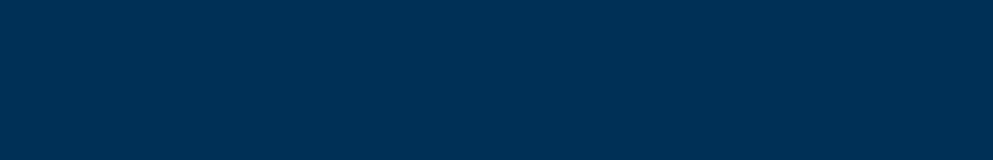
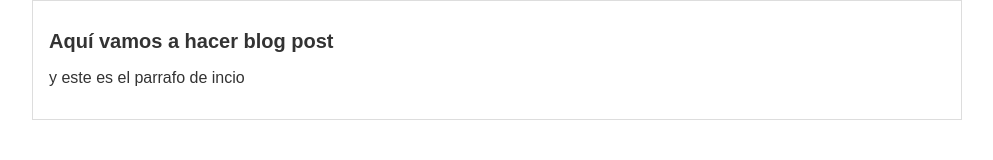
Before and after one commit to ArchiLuis48/hyperblog, a plain HTML site: page index.html in a window 1280 px wide. Shown: the whole page, without its empty margins (143-1136 px from the left). Drawn offline with Linux system fonts and the light colour scheme; files that its build step writes are made by us from their sources.

Commit message:
Commit al master dl blogpost en su versión mas reciente

```diff
--- a/css/style.css
+++ b/css/style.css
@@ -1,5 +1,19 @@
-*{
+body{
+    color: #333;
+    text-align: center;
+    font-family: Arial;
+    font-size: 16px;
+    margin: 0;
     padding: 0;
-    margin: 0;
-    background-color: #003056;
 }
+
+#container{
+    width: 70%;
+    padding: 1em;
+    text-align: left;
+    border: 1px solid #ddd;
+    margin: 0 auto;
+}
+#container h1{
+    font-size: 20px;
+}
--- a/index.html
+++ b/index.html
@@ -1,13 +1,20 @@
 <!DOCTYPE html>
-<html lang="en">
+<html lang="es">
 <head>
     <meta charset="UTF-8">
     <meta http-equiv="X-UA-Compatible" content="IE=edge">
     <meta name="viewport" content="width=device-width, initial-scale=1.0">
-    <link rel="stylesheet" href="cdd/style.css">
-    <title>Document</title>
+    <link rel="stylesheet" href="css/style.css">
+    <title> Practica 1 GIT </title>
 </head>
 <body>
 
+    <div id="container">
+        <div id="post">
+            <h1> Aquí vamos a hacer blog post </h1>
+            <p> y este es el parrafo de incio </p>
+        </div>
+    </div>
+
 </body>
 </html>
```
